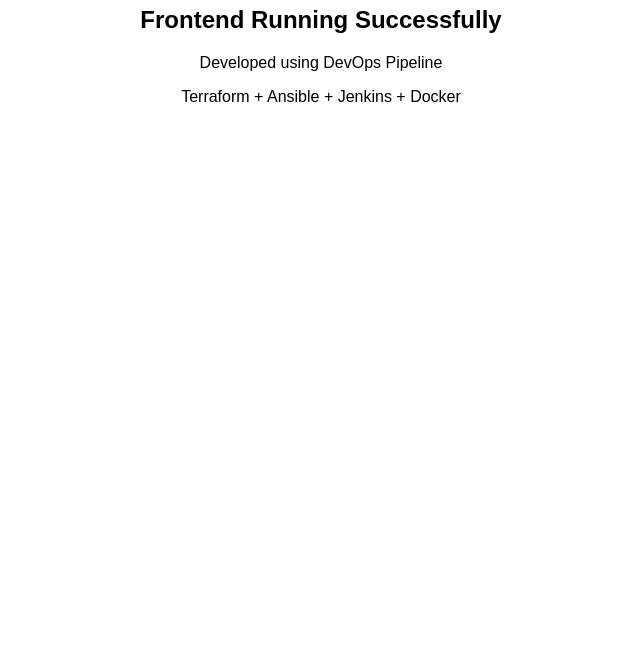
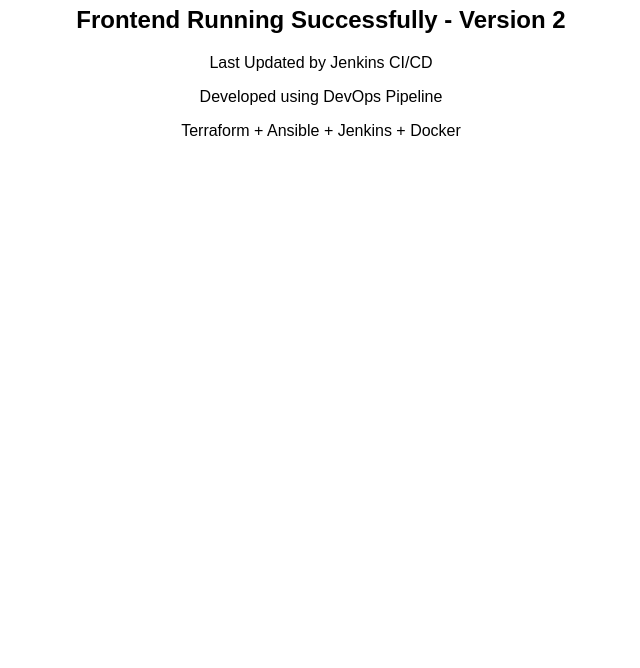
Before and after one commit to Badhrinarayanan-J/cloud-native-blog-platform, a plain HTML site: page frontend/index.html in a window 1280 px wide. Shown: the part 132-800 px from the top of the page, without its empty margins (319-959 px from the left). Drawn offline with Linux system fonts and the light colour scheme.

Commit message:
Update frontend page

```diff
--- a/frontend/index.html
+++ b/frontend/index.html
@@ -7,7 +7,9 @@
 <body style="font-family:Arial;text-align:center;margin-top:80px;">
     <h1>Cloud Native Blogging Platform</h1>
 
-    <h2>Frontend Running Successfully</h2>
+    <h2>Frontend Running Successfully - Version 2</h2>
+
+    <p>Last Updated by Jenkins CI/CD</p>
 
     <p>Developed using DevOps Pipeline</p>
 
```
Also changed, not shown: 2 other files.
